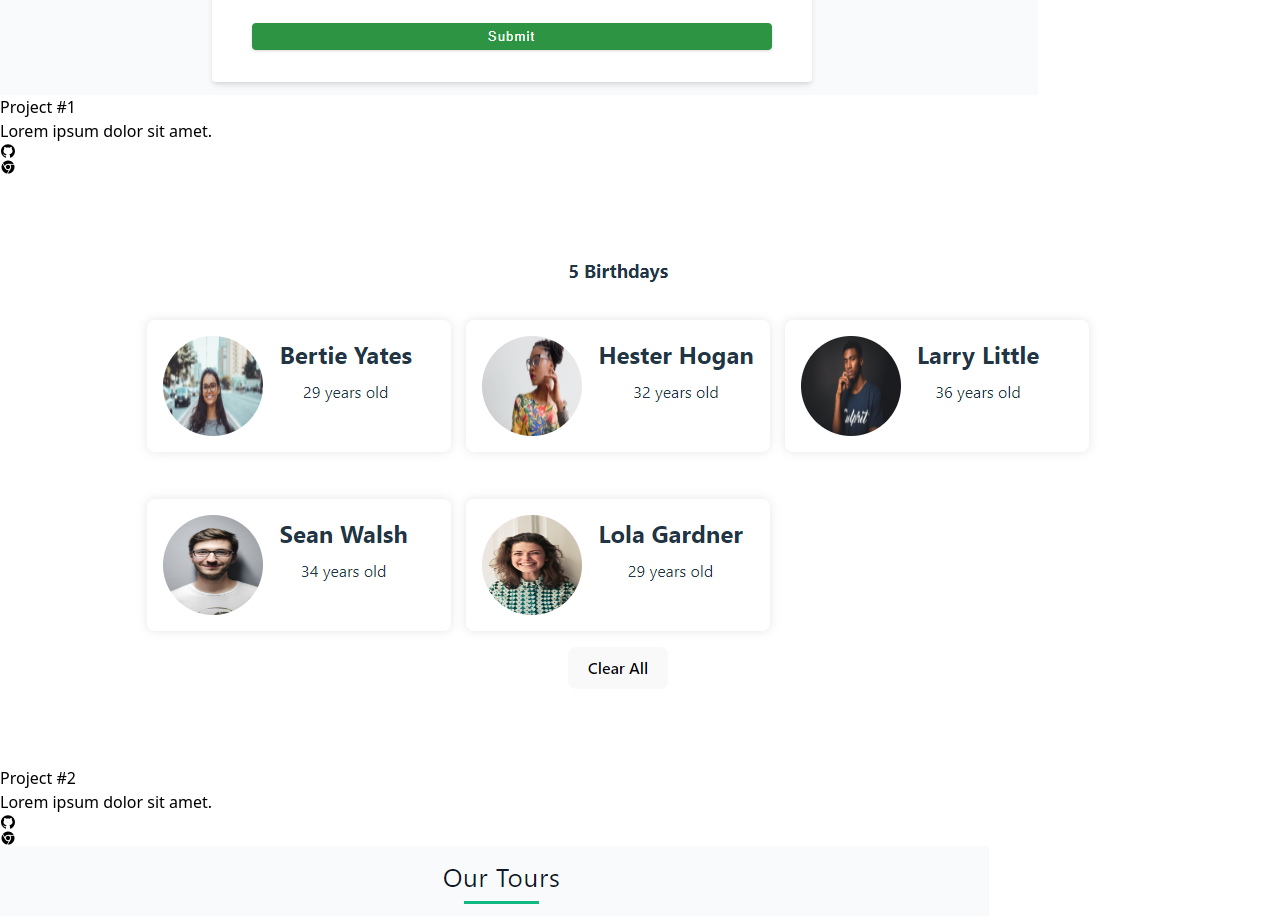
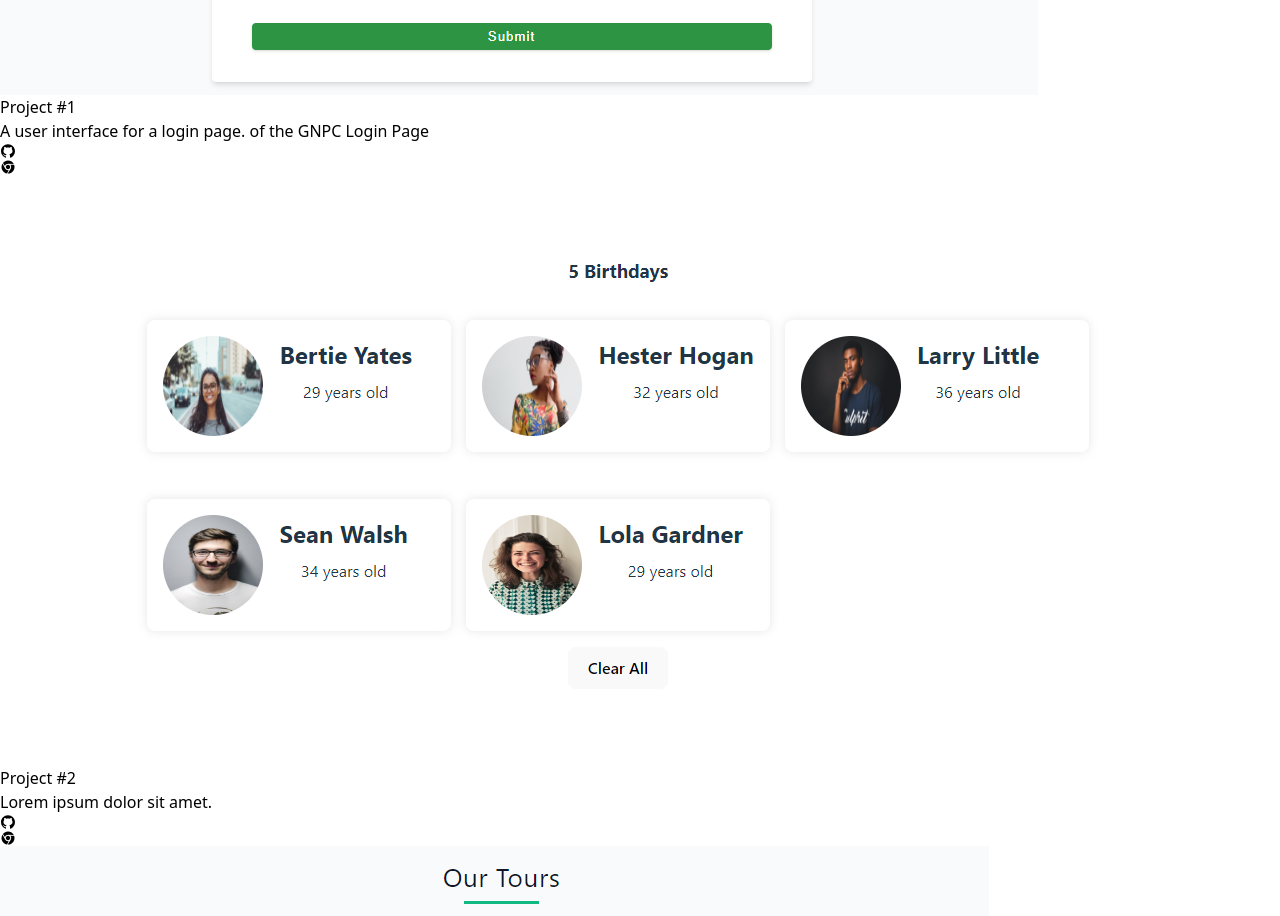
Before and after one commit to Amadou-Marong/my-updated-portfolio, a React (Vite) app: page / in a window 1280 px wide. Shown: the part 3534-4450 px from the top of the page. Built offline with nearby package versions, Linux system fonts and the light colour scheme.

Commit message:
updated project  text

```diff
--- a/src/Portfolio.jsx
+++ b/src/Portfolio.jsx
@@ -33,7 +33,7 @@ const Portfolio = () => {
             <div className="p-4">
               <h2 className='text-gray-200'>Project #1</h2>
               <p className="text-gray-400">
-                Lorem ipsum dolor sit amet.
+                A user interface for a login page. of the GNPC Login Page
               </p>
             </div>
 
```
